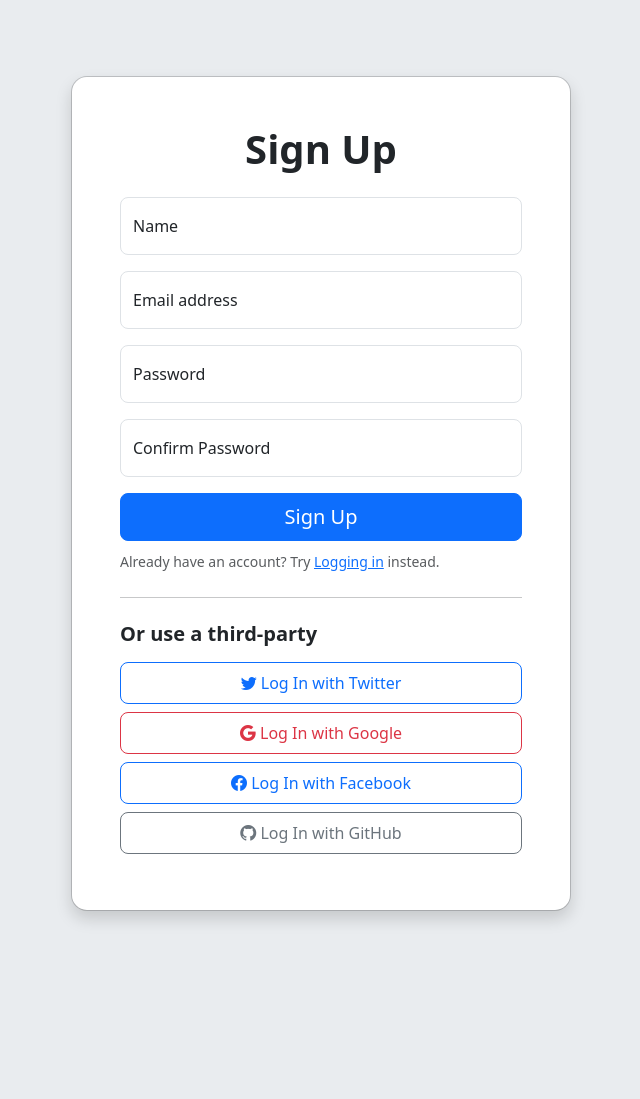
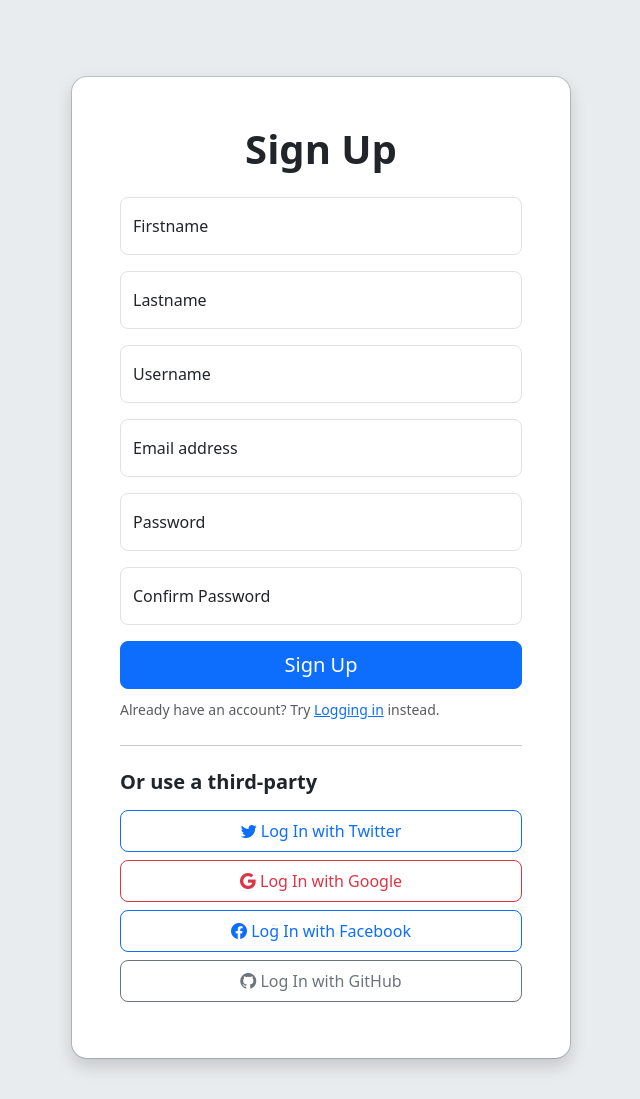
Before and after one commit to AarjavJani/Trek-Toppers, a PHP site: page /signup.php in a window 1280 px wide. Shown: the top 1099 px of the page, without its empty margins (319-959 px from the left). Before the commit the page ends 922 px from the top, so only its background shows below. Run offline with PHP 8.4, Linux system fonts and the light colour scheme; some libraries are stand-ins or nearby versions.

Commit message:
Added login and signup backend

```diff
--- a/Chadar-Trek.php
+++ b/Chadar-Trek.php
@@ -19,6 +19,7 @@
   <!-- /Icon CDN -->
   <link rel="stylesheet" href="./style/navbar-link.css">
   <link rel="stylesheet" href="./style/navbar-toggler.css">
+  <link rel="stylesheet" href="./style/footer-media-handles.css">
   <?php include "./db_connection.php" ?>
 
   <title>Trek Page</title>
--- a/Gorgeous-Girnar.php
+++ b/Gorgeous-Girnar.php
@@ -20,6 +20,7 @@
   <!-- /Icon CDN -->
   <link rel="stylesheet" href="./style/navbar-link.css">
   <link rel="stylesheet" href="./style/navbar-toggler.css">
+  <link rel="stylesheet" href="./style/footer-media-handles.css">
   <?php include "./db_connection.php" ?>
 
 </head>
--- a/Kedarkantha-Peak.php
+++ b/Kedarkantha-Peak.php
@@ -19,6 +19,7 @@
     <!-- /Icon CDN -->
     <link rel="stylesheet" href="./style/navbar-link.css">
     <link rel="stylesheet" href="./style/navbar-toggler.css">
+    <link rel="stylesheet" href="./style/footer-media-handles.css">
     <?php include "./db_connection.php" ?>
 
     <title>Trek Page</title>
--- a/Valley-of-Flowers.php
+++ b/Valley-of-Flowers.php
@@ -20,6 +20,7 @@
 
     <link rel="stylesheet" href="./style/navbar-link.css">
     <link rel="stylesheet" href="./style/navbar-toggler.css">
+    <link rel="stylesheet" href="./style/footer-media-handles.css">
     <?php include "./db_connection.php" ?>
 
     <title>Trek Page</title>
--- a/about.php
+++ b/about.php
@@ -21,6 +21,7 @@
 
   <link rel="stylesheet" href="./style/navbar-link.css">
   <link rel="stylesheet" href="./style/navbar-toggler.css">
+  <link rel="stylesheet" href="./style/footer-media-handles.css">
 </head>
 
 <body>
--- a/contact.php
+++ b/contact.php
@@ -21,6 +21,7 @@
   <link rel="stylesheet" type="text/css" href="style\contact.css">
   <link rel="stylesheet" href="./style/navbar-link.css">
   <link rel="stylesheet" href="./style/navbar-toggler.css">
+  <link rel="stylesheet" href="./style/footer-media-handles.css">
 
 </head>
 
--- a/signup.php
+++ b/signup.php
@@ -22,8 +22,61 @@
 </head>
 
 <body>
-  <!-- BACKGROUND NEEDS AN IMAGE -->
+  <?php
+  $showAlert = False; //Show Alert flag
+  $alert_message = "";
+  if ($_SERVER["REQUEST_METHOD"] == "POST") {
+    require './db_connection.php';
 
+    $firstname = $_POST['firstname'];
+    $lastname = $_POST['lastname'];
+    $email = $_POST['email'];
+    $username = $_POST['username'];
+    $password = $_POST['password'];
+    $cpassword = $_POST['cpassword'];
+
+    $err_user_exists_message = "";
+    $err_pass_message = "";
+
+    // Existing user validation
+    $check = "SELECT * FROM `user` where user_id= '$username'";
+    $exists = mysqli_query($conn, $check);
+    if (mysqli_num_rows($exists) == 0) {
+      // Password validation
+      if ($password == $cpassword) {
+        $sql = "INSERT INTO `user`(user_id,email,`password`,firstname,lastname) values('$username','$email','$password','$firstname','$lastname')";
+        $result = mysqli_query($conn, $sql);
+        if ($result) {
+          echo '<div class="alert alert-success alert-dismissible fade show position-absolute" style="width:100%;" role="alert">';
+          echo "<strong>Signed up successfully!</strong> You should now log in.";
+          echo '<button type="button" class="btn-close" data-bs-dismiss="alert" aria-label="Close"></button>';
+          echo '</div>';
+        }
+      } else {
+        $showAlert = True; //Show alert for password error
+        $alert_message = "passError";
+        $err_pass_message = "<strong>Password doesn't match!</strong> Try again.";
+      }
+    } else {
+      $showAlert = True; //Show alert for existing user
+      $alert_message = "userExists";
+      $err_user_exists_message = "<strong>User already exists!</strong> Try another username.";
+    }
+  }
+
+  if ($showAlert == True) {
+    echo '<div class="alert alert-danger alert-dismissible fade show position-absolute" style="width:100%;" role="alert">';
+    if ($alert_message == "passError") {
+      echo $err_pass_message;
+    } elseif ($alert_message == "userExists") {
+      echo $err_user_exists_message;
+    }
+    echo '<button type="button" class="btn-close" data-bs-dismiss="alert" aria-label="Close"></button>';
+    echo '</div>';
+  }
+  ?>
+
+  <!-- Signup Modal -->
   <div class="modal modal-sheet position-static d-block bg-body-secondary p-4 py-md-5" tabindex="-1" role="dialog" id="modalSignin">
     <div class="modal-dialog" role="document">
       <div class="modal-content rounded-4 shadow">
@@ -32,32 +85,46 @@
         </div>
 
         <div class="modal-body p-5 pt-0">
-          <form class="">
-            <!-- Name -->
+          <form action="./signup.php" method="post" class="">
+            <!-- FirstName -->
             <div class="form-floating mb-3">
-              <input type="text" class="form-control rounded-3" id="floatingInput" placeholder="Name">
-              <label for="floatingInput">Name</label>
+              <input type="text" class="form-control rounded-3" id="firstname" name="firstname" placeholder="Name" required>
+              <label for="firstname">Firstname</label>
             </div>
-            <!-- /Name -->
+            <!-- /FirstName -->
+
+            <!-- LastName -->
+            <div class="form-floating mb-3">
+              <input type="text" class="form-control rounded-3" id="lastname" name="lastname" placeholder="Name" required>
+              <label for="lastname">Lastname</label>
+            </div>
+            <!-- /LastName -->
+
+            <!-- Username -->
+            <div class="form-floating mb-3">
+              <input type="text" class="form-control rounded-3" id="username" name="username" placeholder="name@example.com" required>
+              <label for="username">Username</label>
+            </div>
+            <!-- /Username -->
 
             <!-- E-mail -->
             <div class="form-floating mb-3">
-              <input type="email" class="form-control rounded-3" id="floatingInput" placeholder="name@example.com">
-              <label for="floatingInput">Email address</label>
+              <input type="email" class="form-control rounded-3" id="email" name="email" placeholder="name@example.com" required>
+              <label for="email">Email address</label>
             </div>
             <!-- /E-mail -->
 
             <!-- Password -->
             <div class="form-floating mb-3">
-              <input type="password" class="form-control rounded-3" id="floatingPassword" placeholder="Password">
-              <label for="floatingPassword">Password</label>
+              <input type="password" class="form-control rounded-3" id="password" name="password" placeholder="Password" required>
+              <label for="password">Password</label>
             </div>
             <!-- /Password -->
 
             <!-- Confirm Password -->
             <div class="form-floating mb-3">
-              <input type="password" class="form-control rounded-3" id="floatingPassword" placeholder="Confirm Password">
-              <label for="floatingPassword">Confirm Password</label>
+              <input type="password" class="form-control rounded-3" id="cpassword" name="cpassword" placeholder="Confirm Password" required>
+              <label for="cpassword">Confirm Password</label>
             </div>
             <!-- /Confirm Password -->
 
```
Also changed, not shown: cards.php (deleted, +0 -62 lines), login.php (+5 -5 lines), login_backend.php (added, +89 -0 lines).
